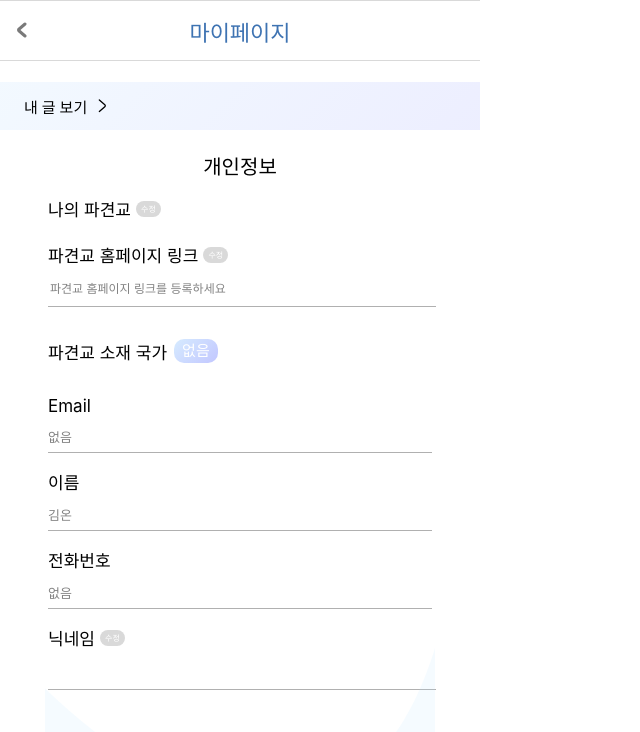
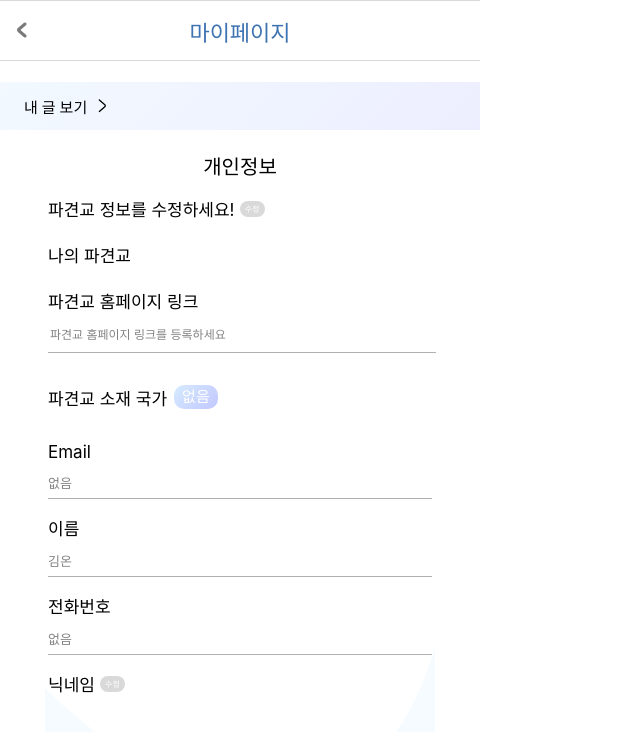
Before and after one commit to UMC-ON/ON-web, a React (Vite) app in the folder ON-FRONTEND/: page /mypage in a window 1280 px wide. Shown: the top 732 px of the page, without its empty margins (0-640 px from the left). Built offline with nearby package versions, Linux system fonts and the light colour scheme; no server answers.

Commit message:
mypage 버튼 수정

```diff
--- a/ON-FRONTEND/src/pages/MyPage/MyPage.jsx
+++ b/ON-FRONTEND/src/pages/MyPage/MyPage.jsx
@@ -29,6 +29,7 @@ const MyPage = () => {
   const spanRef = useRef(null);
   const [inputWidth, setInputWidth] = useState('auto');
 
+  const navigate = useNavigate();
   //axios 연결 GET
   useEffect(() => {
     const fetchData = async () => {
@@ -58,35 +59,6 @@ const MyPage = () => {
 
     fetchData();
   }, []);
-
-  // //axios put 닉네임 수정
-  // useEffect(() => {
-  //   const fetchData = async () => {
-  //     setIsLoading(true);
-  //     try {
-  //       const response = await putData(
-  //         PUT_NICKNAME,
-  //         { nickname },
-  //         {
-  //           Authorization: `${localStorage.getItem('grantType')} ${localStorage.getItem('AToken')}`,
-  //         },
-  //         {},
-  //       );
-
-  //       if (response) {
-  //         console.log(response.data.result);
-  //         setNickname(response.data.result.nickname);
-  //         setOriginalNickname(response.data.result.nickname);
-  //       }
-  //     } catch (error) {
-  //       console.error('Error fetching data:', error);
-  //     } finally {
-  //       setIsLoading(false);
-  //     }
-  //   };
-
-  //   fetchData();
-  // }, []);
 
   // 추가: 상태가 업데이트된 후에 값이 제대로 설정되었는지 확인
   useEffect(() => {
@@ -160,16 +132,21 @@ const MyPage = () => {
           name="info"
         >
           <s.InfoContainer>
+            <s.Title>파견교 정보를 수정하세요!</s.Title>
+            <s.EditBtn
+              onClick={() => navigate('./schoolAuth')}
+              color={theme.lightGray}
+            >
+              수정
+            </s.EditBtn>
+          </s.InfoContainer>
+          <s.InfoContainer>
             {/* -------------------------- 파견교 -------------------------- */}
             <s.Title>나의 파견교</s.Title>
-            <s.EditBtn
-              onClick={clickEditSchoolName}
-              color={editSchoolName ? theme.blueGra : theme.lightGray}
-            >
-              {editSchoolName ? '완료' : '수정'}
-            </s.EditBtn>
-            {userInfo?.userStatus === 'TEMPORARY' ? (
-              // NON_CERTIFIED 상태일 때 렌더링할 내용
+
+            {userInfo?.userStatus === 'TEMPORARY' ||
+            userInfo?.userStatus === 'NON_CERTIFIED' ||
+            userInfo?.userStatus === 'DENIED' ? (
               <s.SchoolNameBox>
                 <div style={{ display: 'flex', alignItems: 'center' }}>
                   <s.SchoolNameInput
@@ -200,46 +177,7 @@ const MyPage = () => {
                   <s.TypeLabel htmlFor="visit">방문</s.TypeLabel>
                 </s.RadioBox>
               </s.SchoolNameBox>
-            ) : userInfo?.userStatus === 'NON_CERTIFIED' ||
-              userInfo?.userStatus === 'DENIED' ? (
-              <s.SchoolNameBox>
-                <div style={{ display: 'flex', alignItems: 'center' }}>
-                  <s.SchoolNameSpan ref={spanRef}>
-                    {schoolName || '파견교를 입력하세요'}
-                  </s.SchoolNameSpan>
-                  <s.SchoolNameInput
-                    ref={inputRef}
-                    disabled={!editSchoolName}
-                    value={schoolName}
-                    onChange={(e) => setSchoolName(e.target.value)}
-                    placeholder={schoolName}
-                    style={{
-                      width: inputWidth,
-                    }}
-                  />
-                  <NavLink to="/mypage/schoolAuth">
-                    <s.VerifyButton>인증하기</s.VerifyButton>
-                  </NavLink>
-                </div>
-                <s.RadioBox>
-                  <s.TypeRadio
-                    type="radio"
-                    disabled={!editSchoolName}
-                    id="exchange"
-                    name="type"
-                  />
-                  <s.TypeLabel htmlFor="exchange">교환</s.TypeLabel>
-                  <s.TypeRadio
-                    type="radio"
-                    disabled={!editSchoolName}
-                    id="visit"
-                    name="type"
-                  />
-                  <s.TypeLabel htmlFor="visit">방문</s.TypeLabel>
-                </s.RadioBox>
-              </s.SchoolNameBox>
             ) : userInfo?.userStatus === 'AWAIT' ? (
-              // DISPATCHED 상태이면서 파견이 확인된 경우 렌더링할 내용
               <s.SchoolNameBox>
                 <div style={{ display: 'flex', alignItems: 'center' }}>
                   <s.SchoolNameSpan ref={spanRef}>
@@ -274,7 +212,6 @@ const MyPage = () => {
                 </s.RadioBox>
               </s.SchoolNameBox>
             ) : userInfo?.userStatus === 'ACTIVE' ? (
-              // DISPATCHED 상태이지만 파견이 확인되지 않은 경우 렌더링할 내용
               <s.SchoolNameBox>
                 <div style={{ display: 'flex', alignItems: 'center' }}>
                   <s.SchoolNameSpan ref={spanRef}>
@@ -313,12 +250,7 @@ const MyPage = () => {
           {/* -------------------------- 파견교 홈페이지 링크 -------------------------- */}
           <s.InfoContainer>
             <s.Title>파견교 홈페이지 링크</s.Title>
-            <s.EditBtn
-              onClick={clickEditLink}
-              color={editLink ? theme.blueGra : theme.lightGray}
-            >
-              {editLink ? '완료' : '수정'}
-            </s.EditBtn>
+
             <s.TextInput
               disabled={!editLink}
               value={
@@ -326,7 +258,6 @@ const MyPage = () => {
                   ? { link }
                   : '파견교 홈페이지 링크를 등록하세요'
               }
-              onChange={(e) => setLink(e.target.value)}
               placeholder={link}
             />
           </s.InfoContainer>
```
